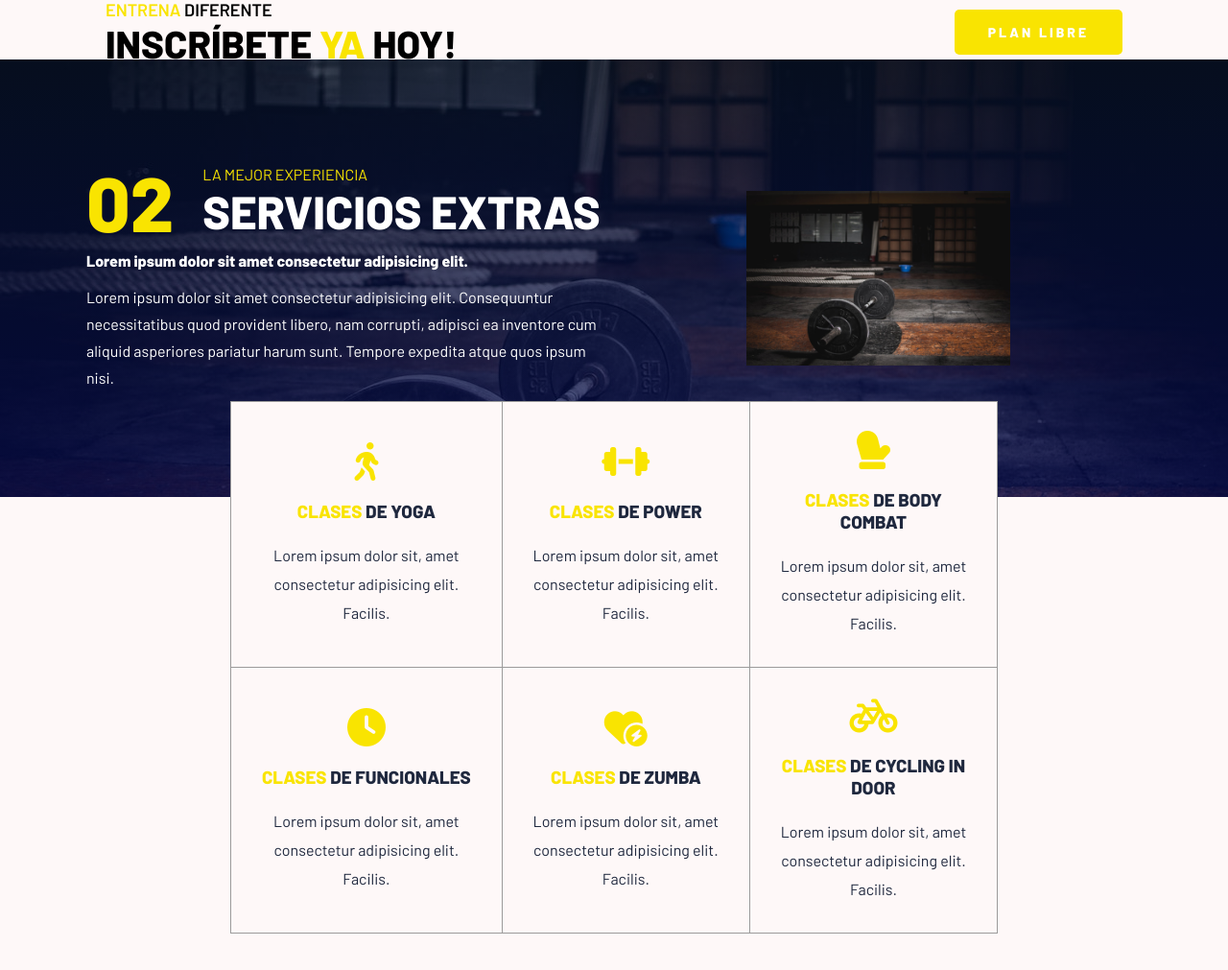
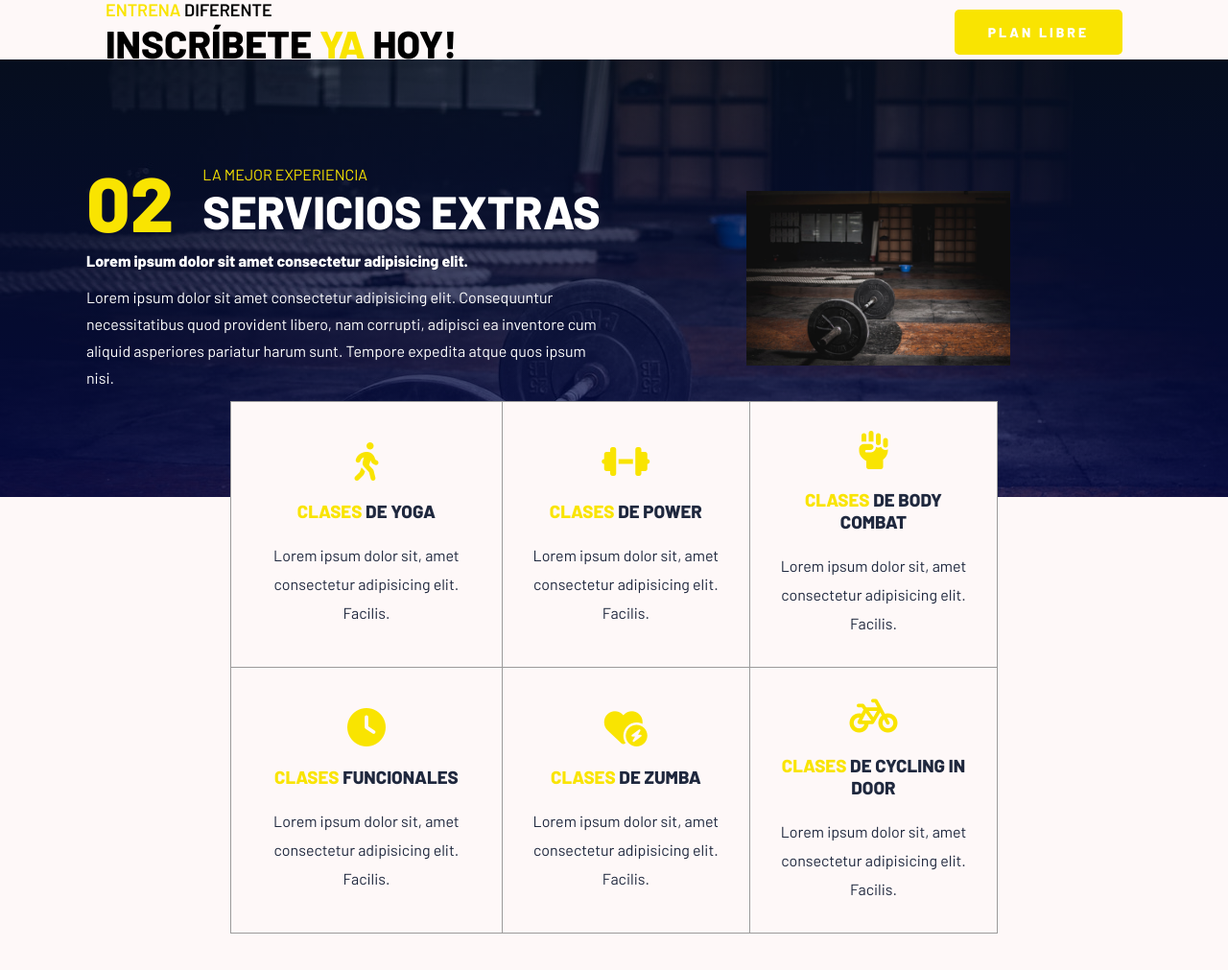
Before and after one commit to Matias-Ruiz-S/AllMightGym, a Django app: page / in a window 1280 px wide. Shown: the part 1538-2549 px from the top of the page at 96% size. Run offline with Django 4.2, Linux system fonts and the light colour scheme; some libraries are stand-ins or nearby versions.

Commit message:
cambios menores
guante de cocina cambiado por puño

```diff
--- a/core/templates/core/index.html
+++ b/core/templates/core/index.html
@@ -136,7 +136,7 @@
                         <p>Lorem ipsum dolor sit, amet consectetur adipisicing elit. Facilis.</p>
                     </td>
                     <td>
-                        <i class="fa-solid fa-mitten"></i>
+                        <i class="fa-solid fa-hand-fist"></i>
                         <h3><span class="txtAmarillo">Clases </span> de Body Combat</h3>
                         <p>Lorem ipsum dolor sit, amet consectetur adipisicing elit. Facilis.</p>
                     </td>
@@ -144,7 +144,7 @@
                 <tr>
                     <td>
                         <i class="fa-solid fa-clock"></i>
-                        <h3><span class="txtAmarillo">Clases </span> de Funcionales</h3>
+                        <h3><span class="txtAmarillo">Clases </span> Funcionales</h3>
                         <p>Lorem ipsum dolor sit, amet consectetur adipisicing elit. Facilis.</p>
                     </td>
                     <td>
```
